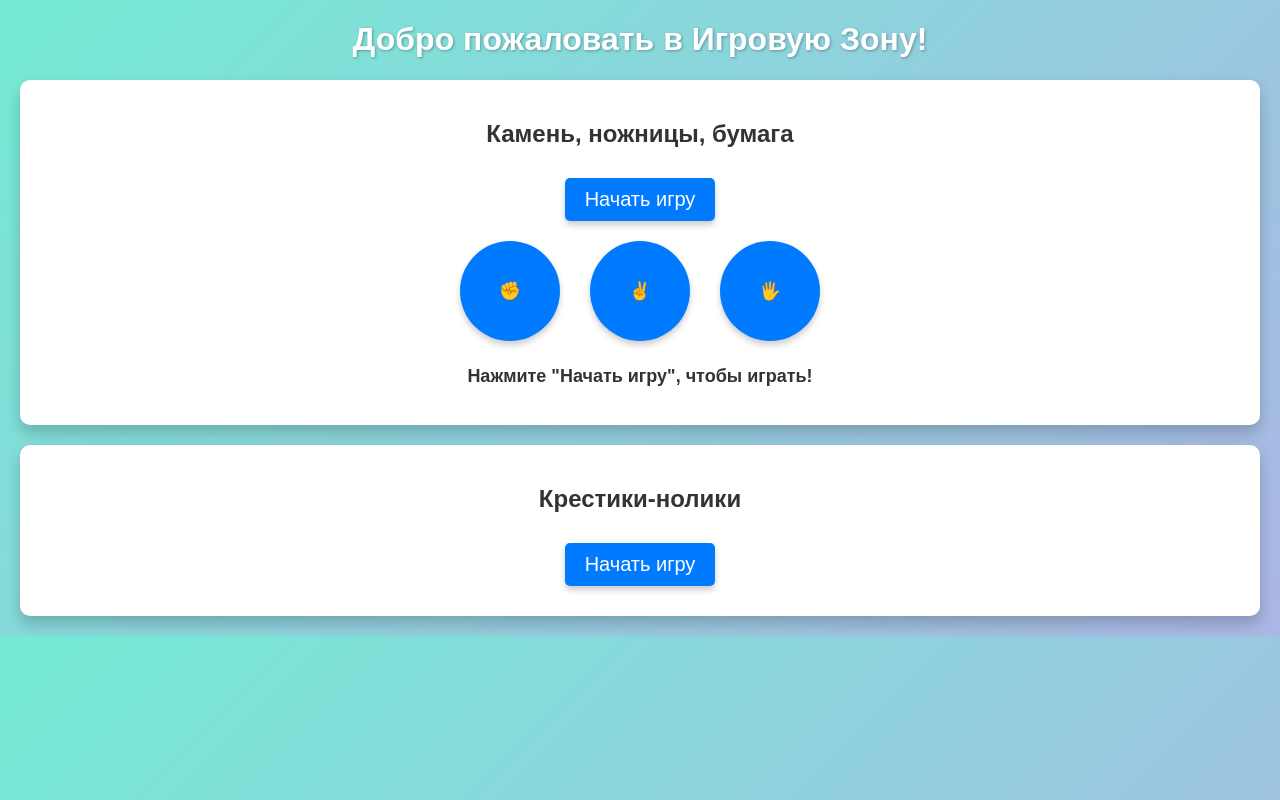
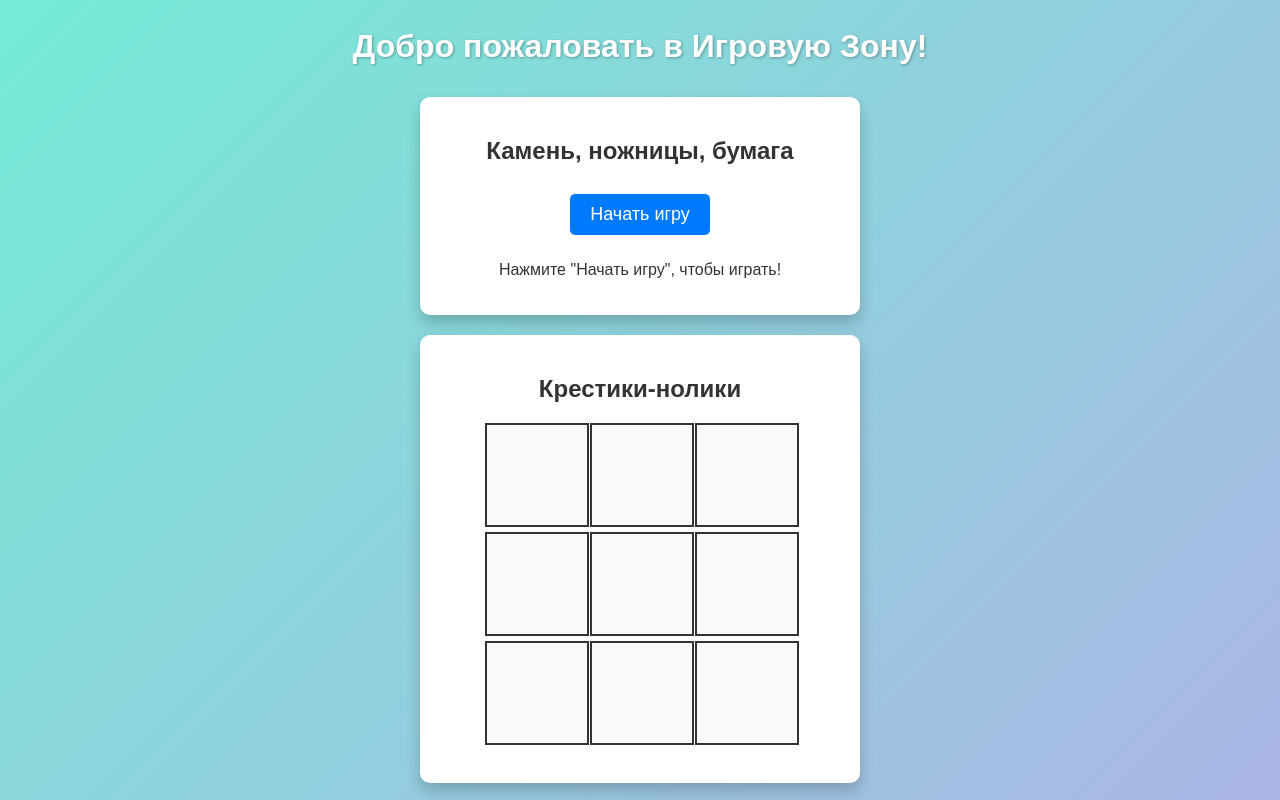
Before and after one commit to Sultan-html/games_for_startapp, a Python web app: template templates/index.html in a window 1280 px wide. Run offline with Jinja, Linux system fonts and the light colour scheme; the template is opened without the code that fills it, so the values that code supplies are empty.

Commit message:
исправил одно ошибки в html

```diff
--- a/templates/index.html
+++ b/templates/index.html
@@ -3,12 +3,18 @@
 <head>
   <meta charset="UTF-8">
   <meta name="viewport" content="width=device-width, initial-scale=1.0">
-  <title>Игры: Камень, ножницы, бумага и Крестики-нолики</title>
+  <title>Игровая Зона</title>
   <style>
+    /* Основные стили */
     body {
       font-family: Arial, sans-serif;
       text-align: center;
-      margin: 20px;
+      margin: 0;
+      height: 100vh;
+      display: flex;
+      flex-direction: column;
+      justify-content: center;
+      align-items: center;
       background: linear-gradient(135deg, #74ebd5, #ACB6E5);
       color: #333;
     }
@@ -18,8 +24,11 @@
       text-shadow: 1px 1px 3px rgba(0, 0, 0, 0.3);
     }
 
+    /* Стиль для игр */
     .game {
-      margin: 20px auto;
+      width: 100%;
+      max-width: 400px;
+      margin: 10px;
       padding: 20px;
       border-radius: 10px;
       background: #fff;
@@ -27,15 +36,14 @@
     }
 
     button {
-      font-size: 20px;
+      font-size: 18px;
       padding: 10px 20px;
       margin: 10px;
+      border: none;
       border-radius: 5px;
-      border: none;
+      background: #007bff;
+      color: #fff;
       cursor: pointer;
-      color: #fff;
-      background: #007bff;
-      box-shadow: 0 4px 6px rgba(0, 0, 0, 0.2);
       transition: background 0.3s, transform 0.2s;
     }
 
@@ -44,32 +52,56 @@
       transform: scale(1.05);
     }
 
-    button:active {
-      transform: scale(0.95);
+    .rps-buttons {
+      display: flex;
+      justify-content: center;
+      gap: 10px;
+      margin-top: 10px;
     }
 
-    #result, #winner {
-      margin-top: 15px;
+    .rps-buttons button {
       font-size: 18px;
-      font-weight: bold;
+      padding: 15px;
+      border-radius: 50%;
+      width: 80px;
+      height: 80px;
     }
 
     .hidden {
       display: none;
     }
 
-    .rps-buttons {
+    /* Крестики-нолики */
+    .ttt-board {
+      display: grid;
+      grid-template-columns: repeat(3, 100px);
+      gap: 5px;
+      margin: 0 auto;
+      justify-content: center;
+    }
+
+    .ttt-cell {
+      width: 100px;
+      height: 100px;
       display: flex;
       justify-content: center;
-      gap: 10px;
+      align-items: center;
+      border: 2px solid #333;
+      font-size: 32px;
+      font-weight: bold;
+      background: #f9f9f9;
+      transition: background 0.3s, transform 0.2s;
     }
 
-    .rps-buttons button {
+    .ttt-cell:hover {
+      background: #e0e0e0;
+      transform: scale(1.05);
+    }
+
+    #winner {
+      margin-top: 15px;
       font-size: 18px;
-      padding: 15px;
-      border-radius: 50%;
-      width: 100px;
-      height: 100px;
+      font-weight: bold;
     }
   </style>
 </head>
@@ -79,24 +111,19 @@
   <!-- Камень, ножницы, бумага -->
   <div class="game">
     <h2>Камень, ножницы, бумага</h2>
-    <div id="rps-game">
-      <button id="startRPS" onclick="startRPS()">Начать игру</button>
+    <button onclick="startRPS()">Начать игру</button>
     <div class="rps-buttons hidden" id="rps-buttons">
-        <button class="rock" onclick="playRPS('Камень')">✊</button>
-        <button class="scissors" onclick="playRPS('Ножницы')">✌️</button>
-        <button class="paper" onclick="playRPS('Бумага')">🖐</button>
+      <button onclick="playRPS('Камень')">✊</button>
+      <button onclick="playRPS('Ножницы')">✌️</button>
+      <button onclick="playRPS('Бумага')">🖐</button>
     </div>
     <p id="result">Нажмите "Начать игру", чтобы играть!</p>
-    </div>
   </div>
 
   <!-- Крестики-нолики -->
   <div class="game">
     <h2>Крестики-нолики</h2>
-    <div id="ttt-game">
-      <button id="startTTT" onclick="startTTT()">Начать игру</button>
-      <div class="hidden" id="ttt-board">
-        <div style="display: grid; grid-template-columns: repeat(3, 100px); gap: 5px; margin: 10px auto;">
+    <div class="ttt-board" id="ttt-board">
       <div class="ttt-cell" onclick="makeMove(0)"></div>
       <div class="ttt-cell" onclick="makeMove(1)"></div>
       <div class="ttt-cell" onclick="makeMove(2)"></div>
@@ -107,9 +134,7 @@
       <div class="ttt-cell" onclick="makeMove(7)"></div>
       <div class="ttt-cell" onclick="makeMove(8)"></div>
     </div>
-        <p id="winner">Нажмите "Начать игру"!</p>
-      </div>
-    </div>
+    <p id="winner"></p>
   </div>
 
   <script>
@@ -142,13 +167,7 @@
     // Крестики-нолики
     let board = ['', '', '', '', '', '', '', '', ''];
     let currentPlayer = 'X';
-    let gameActive = false;
-
-    function startTTT() {
-      resetGame();
-      document.getElementById('ttt-board').classList.remove('hidden');
-      gameActive = true;
-    }
+    let gameActive = true;
 
     function makeMove(index) {
       if (!gameActive || board[index]) return;
@@ -174,21 +193,13 @@
     function checkWinner() {
       const winCombos = [
         [0, 1, 2], [3, 4, 5], [6, 7, 8],
-        [0, 3, 6], [1, 4, 7], [2, 5, 8],
-        [0, 4, 8], [2, 4, 6]
+        [0, 3, 6], [1, 4, 7], [2, 5, 8], [0, 4, 8], [2, 4, 6]
       ];
 
       return winCombos.some(combo =>
         combo.every(index => board[index] === currentPlayer)
       );
     }
-
-    function resetGame() {
-      board = ['', '', '', '', '', '', '', '', ''];
-      currentPlayer = 'X';
-      document.getElementById('winner').textContent = '';
-      document.querySelectorAll('.ttt-cell').forEach(cell => (cell.textContent = ''));
-    }
   </script>
 </body>
 </html>
```
Lines whose indentation alone changed are shown as unchanged.
